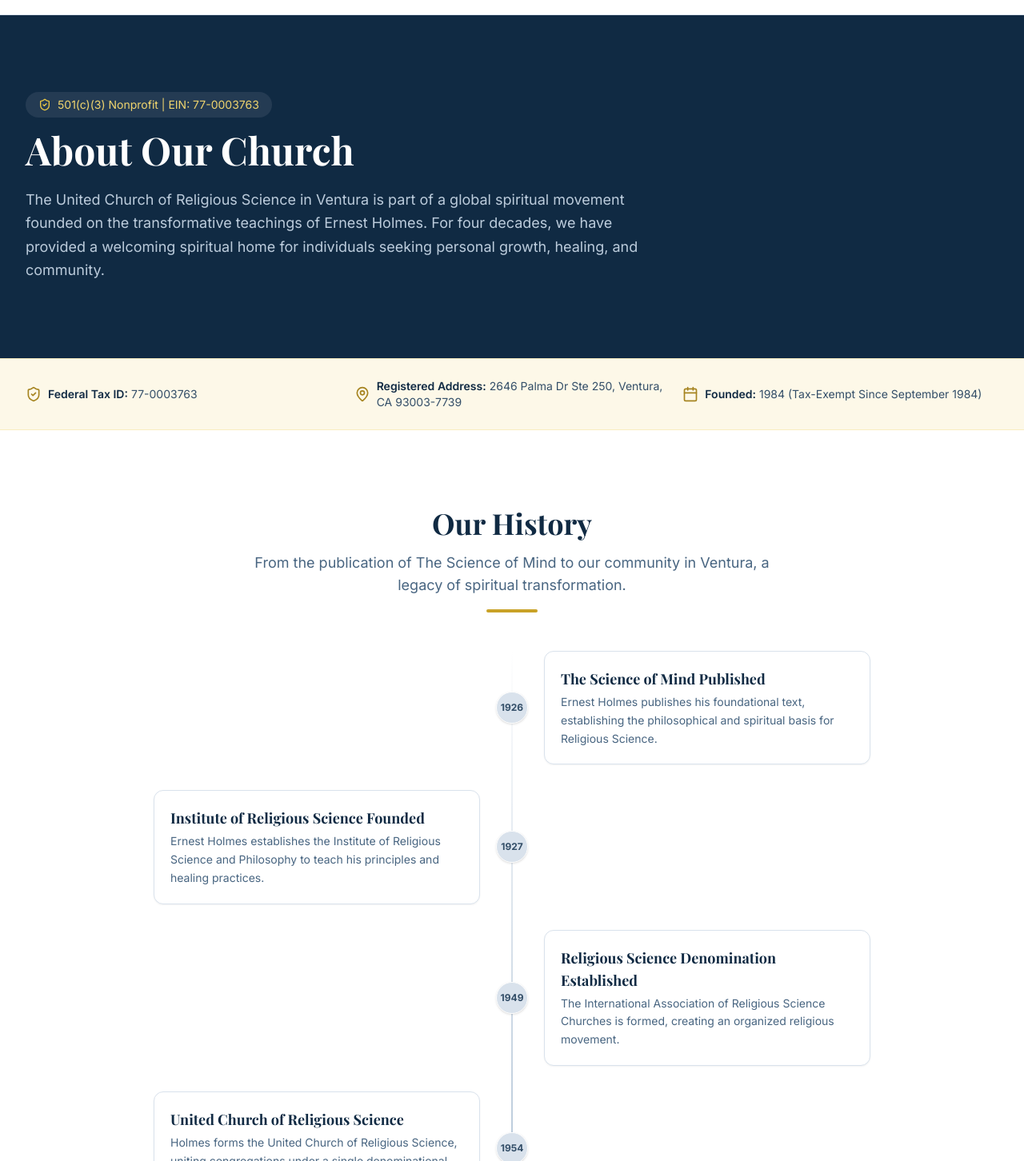
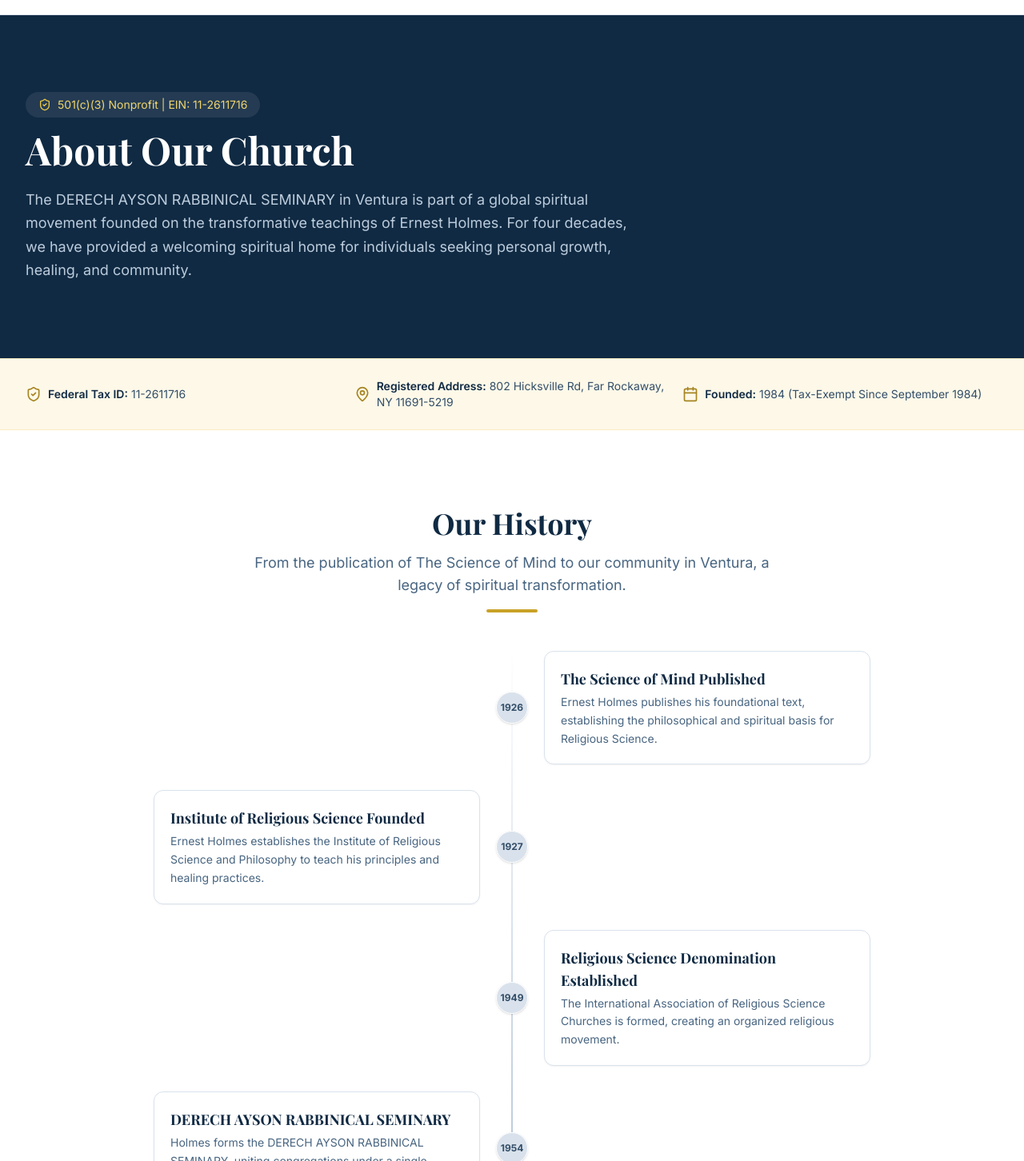
Before and after one commit to irmafiguero199/unitedchurchofreligiousscience.sbs, a React (Vite) app in the folder united-church-of-religious-science/: page /about in a window 1280 px wide. Shown: the part 98-1550 px from the top of the page at 80% size. Built offline with nearby package versions, Linux system fonts and the light colour scheme.

Commit message:
Update About.jsx

```diff
--- a/united-church-of-religious-science/src/pages/About.jsx
+++ b/united-church-of-religious-science/src/pages/About.jsx
@@ -7,8 +7,8 @@
   { year: '1926', title: 'The Science of Mind Published', description: 'Ernest Holmes publishes his foundational text, establishing the philosophical and spiritual basis for Religious Science.' },
   { year: '1927', title: 'Institute of Religious Science Founded', description: 'Ernest Holmes establishes the Institute of Religious Science and Philosophy to teach his principles and healing practices.' },
   { year: '1949', title: 'Religious Science Denomination Established', description: 'The International Association of Religious Science Churches is formed, creating an organized religious movement.' },
-  { year: '1954', title: 'United Church of Religious Science', description: 'Holmes forms the United Church of Religious Science, uniting congregations under a single denominational structure.' },
-  { year: '1984', title: 'Ventura Community Established', description: 'The United Church of Religious Science is founded in Ventura, California, receiving 501(c)(3) tax-exempt status from the IRS (EIN: 77-0003763).' },
+  { year: '1954', title: 'DERECH AYSON RABBINICAL SEMINARY', description: 'Holmes forms the DERECH AYSON RABBINICAL SEMINARY, uniting congregations under a single denominational structure.' },
+  { year: '1984', title: 'Ventura Community Established', description: 'The DERECH AYSON RABBINICAL SEMINARY is founded in Ventura, California, receiving 501(c)(3) tax-exempt status from the IRS (EIN: 11-2611716).' },
   { year: '2012', title: 'Centers for Spiritual Living Merger', description: 'The two major branches of Religious Science reunite under the name Centers for Spiritual Living, strengthening the global movement.' },
   { year: '2024', title: 'Continuing the Legacy', description: 'The Ventura community continues to serve as a beacon of hope, healing, and spiritual education for Ventura County and beyond.' },
 ]
@@ -23,9 +23,9 @@
   return (
     <>
       <Helmet>
-        <title>About Us | United Church of Religious Science | 501(c)(3) Ventura, CA</title>
-        <meta name="description" content="Learn about the United Church of Religious Science in Ventura, CA. Founded in 1984 as a 501(c)(3) nonprofit (EIN: 77-0003763), we continue the legacy of Ernest Holmes and the Science of Mind." />
-        <link rel="canonical" href="https://unitedchurchofreligiousscience.sbs/about" />
+        <title>About Us | DERECH AYSON RABBINICAL SEMINARY | 501(c)(3) Ventura, CA</title>
+        <meta name="description" content="Learn about the DERECH AYSON RABBINICAL SEMINARY in Ventura, CA. Founded in 1984 as a 501(c)(3) nonprofit (EIN: 11-2611716), we continue the legacy of Ernest Holmes and the Science of Mind." />
+        <link rel="canonical" href="https://derech-ayson-rabbinical-seminary.sbs/about" />
       </Helmet>
 
       {/* Hero */}
@@ -34,11 +34,11 @@
           <div className="max-w-3xl">
             <div className="inline-flex items-center gap-2 bg-primary-800 rounded-full px-4 py-1.5 mb-4 text-sm">
               <ShieldCheck className="w-4 h-4 text-accent-400" />
-              <span className="text-accent-300">501(c)(3) Nonprofit | EIN: 77-0003763</span>
+              <span className="text-accent-300">501(c)(3) Nonprofit | EIN: 11-2611716</span>
             </div>
             <h1 className="font-serif text-4xl md:text-5xl font-bold mb-6">About Our Church</h1>
             <p className="text-lg text-primary-200 leading-relaxed">
-              The United Church of Religious Science in Ventura is part of a global spiritual movement
+              The DERECH AYSON RABBINICAL SEMINARY in Ventura is part of a global spiritual movement
               founded on the transformative teachings of Ernest Holmes. For four decades, we have provided
               a welcoming spiritual home for individuals seeking personal growth, healing, and community.
             </p>
@@ -54,14 +54,14 @@
               <ShieldCheck className="w-5 h-5 text-accent-600 shrink-0" />
               <div>
                 <span className="font-semibold text-primary-900">Federal Tax ID:</span>
-                <span className="text-primary-700 ml-1">77-0003763</span>
+                <span className="text-primary-700 ml-1">11-2611716</span>
               </div>
             </div>
             <div className="flex items-center gap-2">
               <MapPin className="w-5 h-5 text-accent-600 shrink-0" />
               <div>
                 <span className="font-semibold text-primary-900">Registered Address:</span>
-                <span className="text-primary-700 ml-1">2646 Palma Dr Ste 250, Ventura, CA 93003-7739</span>
+                <span className="text-primary-700 ml-1">802 Hicksville Rd, Far Rockaway, NY 11691-5219</span>
               </div>
             </div>
             <div className="flex items-center gap-2">
@@ -124,18 +124,18 @@
         <div className="container-narrow mx-auto">
           <SectionHeader
             title="Legal & Organizational Information"
-            subtitle="Official registration and governance details for the United Church of Religious Science."
+            subtitle="Official registration and governance details for the DERECH AYSON RABBINICAL SEMINARY."
           />
           <div className="bg-primary-50 rounded-xl p-8 border border-primary-100">
             <div className="grid grid-cols-1 md:grid-cols-2 gap-6 text-sm">
               <div>
                 <h4 className="font-semibold text-primary-900 mb-2">Organization Name</h4>
-                <p className="text-primary-600">United Church of Religious Science</p>
+                <p className="text-primary-600">DERECH AYSON RABBINICAL SEMINARY</p>
                 <p className="text-primary-500 text-xs mt-1">Also known as: Center For Positive Living Ventura</p>
               </div>
               <div>
                 <h4 className="font-semibold text-primary-900 mb-2">Federal Tax ID (EIN)</h4>
-                <p className="text-primary-600 font-mono">77-0003763</p>
+                <p className="text-primary-600 font-mono">11-2611716</p>
               </div>
               <div>
                 <h4 className="font-semibold text-primary-900 mb-2">IRS Tax Status</h4>
@@ -155,8 +155,8 @@
               <div>
                 <h4 className="font-semibold text-primary-900 mb-2">Contact</h4>
                 <p className="text-primary-600">
-                  <a href="mailto:admin@unitedchurchofreligiousscience.sbs" className="text-accent-600 hover:underline">
-                    admin@unitedchurchofreligiousscience.sbs
+                  <a href="mailto:admin@derech-ayson-rabbinical-seminary.sbs" className="text-accent-600 hover:underline">
+                    admin@derech-ayson-rabbinical-seminary.sbs
                   </a>
                 </p>
                 <p className="text-primary-600">
@@ -168,8 +168,8 @@
               <div>
                 <h4 className="font-semibold text-primary-900 mb-2">Website</h4>
                 <p className="text-primary-600">
-                  <a href="https://unitedchurchofreligiousscience.sbs" className="text-accent-600 hover:underline">
-                    unitedchurchofreligiousscience.sbs
+                  <a href="https://derech-ayson-rabbinical-seminary.sbs" className="text-accent-600 hover:underline">
+                    derech-ayson-rabbinical-seminary.sbs
                   </a>
                 </p>
               </div>
```
